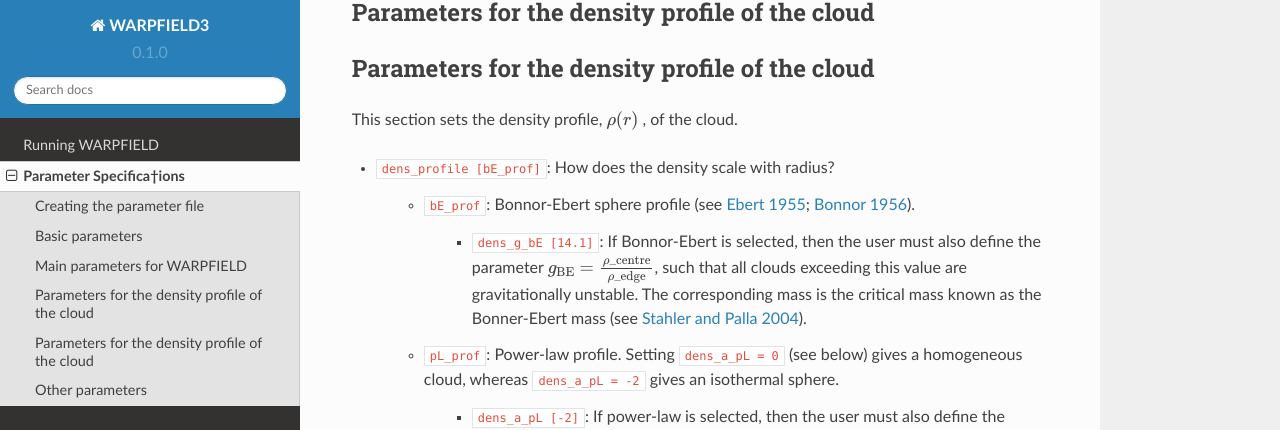
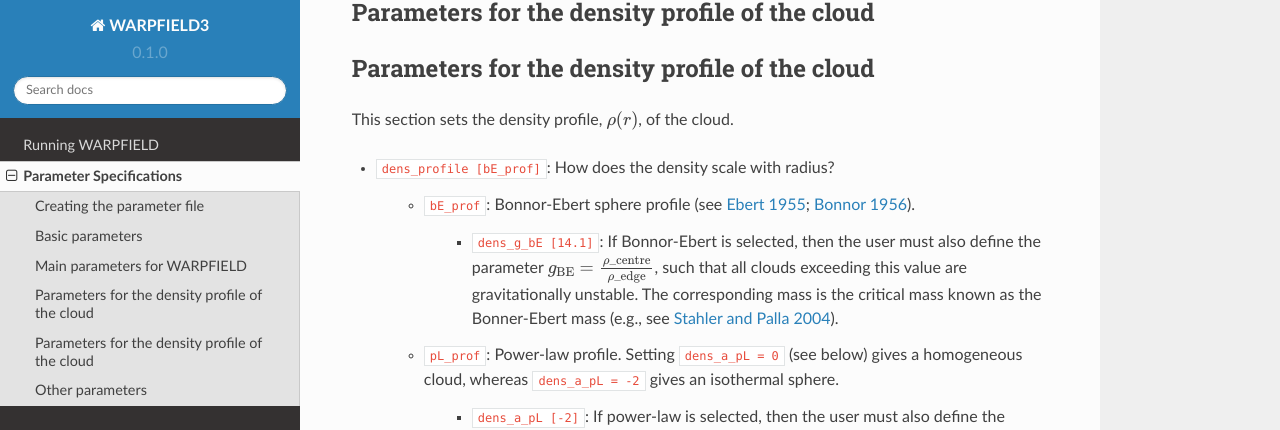
Before and after one commit to JiaWeiTeh/warpfield3, a Sphinx documentation site: the page built from docs/source/parameters.rst, in a window 1280 px wide and 900 px high, scrolled down 1613 px. Shown: the top 430 px of the window. Built offline with Sphinx 7.4.7 and the Read the Docs theme 2.0.0, drawn with Linux system fonts in a browser that asks for light colours; some of the changed text lies outside the part shown.

Commit message:
Minor updates.

```diff
--- a/docs/source/parameters.rst
+++ b/docs/source/parameters.rst
@@ -2,7 +2,7 @@
 
 .. _sec-parameters:
 
-Parameter Specifica†ions
+Parameter Specifications
 ========================
 
 Creating the parameter file
@@ -65,13 +65,13 @@ Parameters for the density profile of the cloud
 Parameters for the density profile of the cloud
 -----------------------------------------------
 
-This section sets the density profile, :math:`\rho(r)` , of the cloud.
+This section sets the density profile, :math:`\rho(r)`, of the cloud.
 
 * ``dens_profile [bE_prof]``: How does the density scale with radius?
 
     * ``bE_prof``: Bonnor-Ebert sphere profile (see `Ebert 1955 <https://ui.adsabs.harvard.edu/abs/1955ZA.....37..217E/abstract>`_; `Bonnor 1956 <https://ui.adsabs.harvard.edu/abs/1956MNRAS.116..351B/abstract>`_).
 
-        * ``dens_g_bE [14.1]``: If Bonnor-Ebert is selected, then the user must also define the parameter :math:`g_{\rm BE} = \frac{\rho\_{\rm centre}}{\rho\_{\rm edge}}`, such that all clouds exceeding this value are gravitationally unstable. The corresponding mass is the critical mass known as the Bonner-Ebert mass (see `Stahler and Palla 2004 <https://ui.adsabs.harvard.edu/abs/2004fost.book.....S/abstract>`_).
+        * ``dens_g_bE [14.1]``: If Bonnor-Ebert is selected, then the user must also define the parameter :math:`g_{\rm BE} = \frac{\rho\_{\rm centre}}{\rho\_{\rm edge}}`, such that all clouds exceeding this value are gravitationally unstable. The corresponding mass is the critical mass known as the Bonner-Ebert mass (e.g., see `Stahler and Palla 2004 <https://ui.adsabs.harvard.edu/abs/2004fost.book.....S/abstract>`_).
 
     * ``pL_prof``: Power-law profile. Setting ``dens_a_pL = 0`` (see below) gives a homogeneous cloud, whereas ``dens_a_pL = -2`` gives an isothermal sphere.
 
```
Also changed, not shown: docs/test.py (+3 -5 lines), 9 other files.
